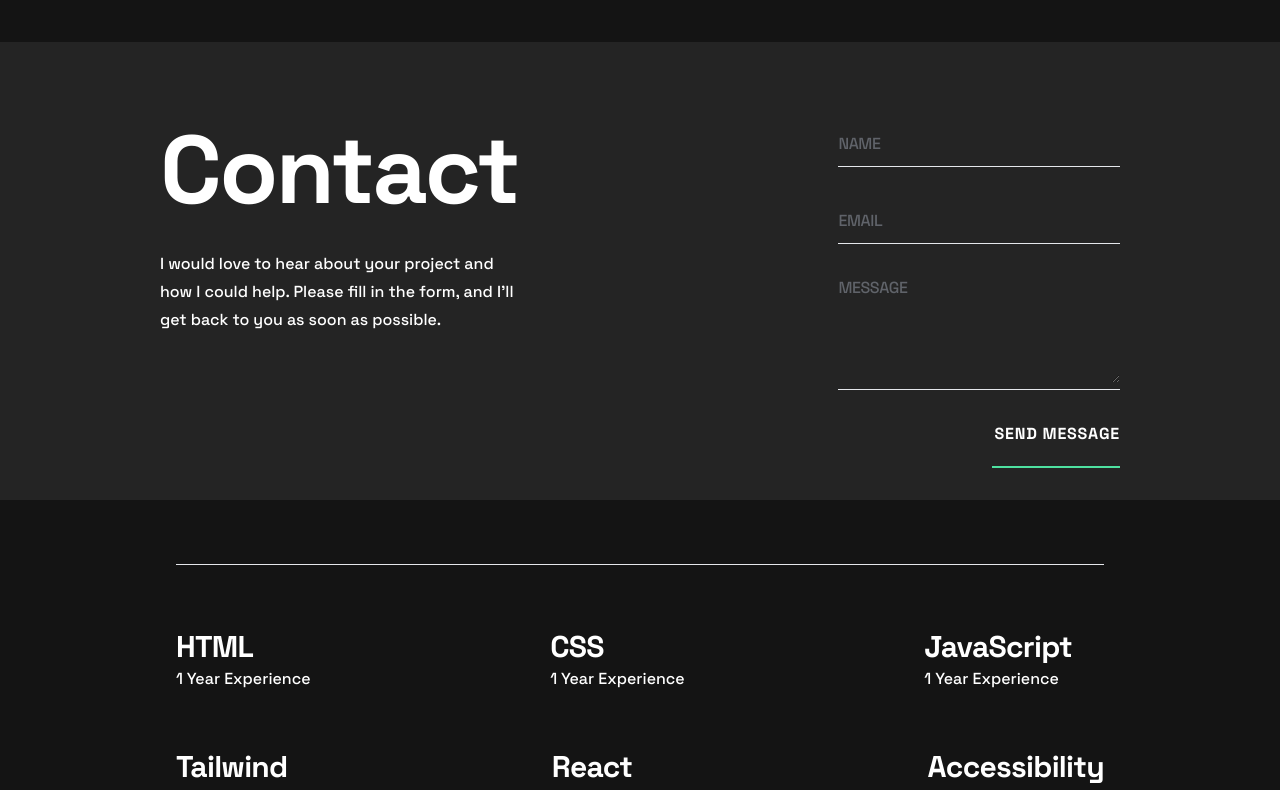
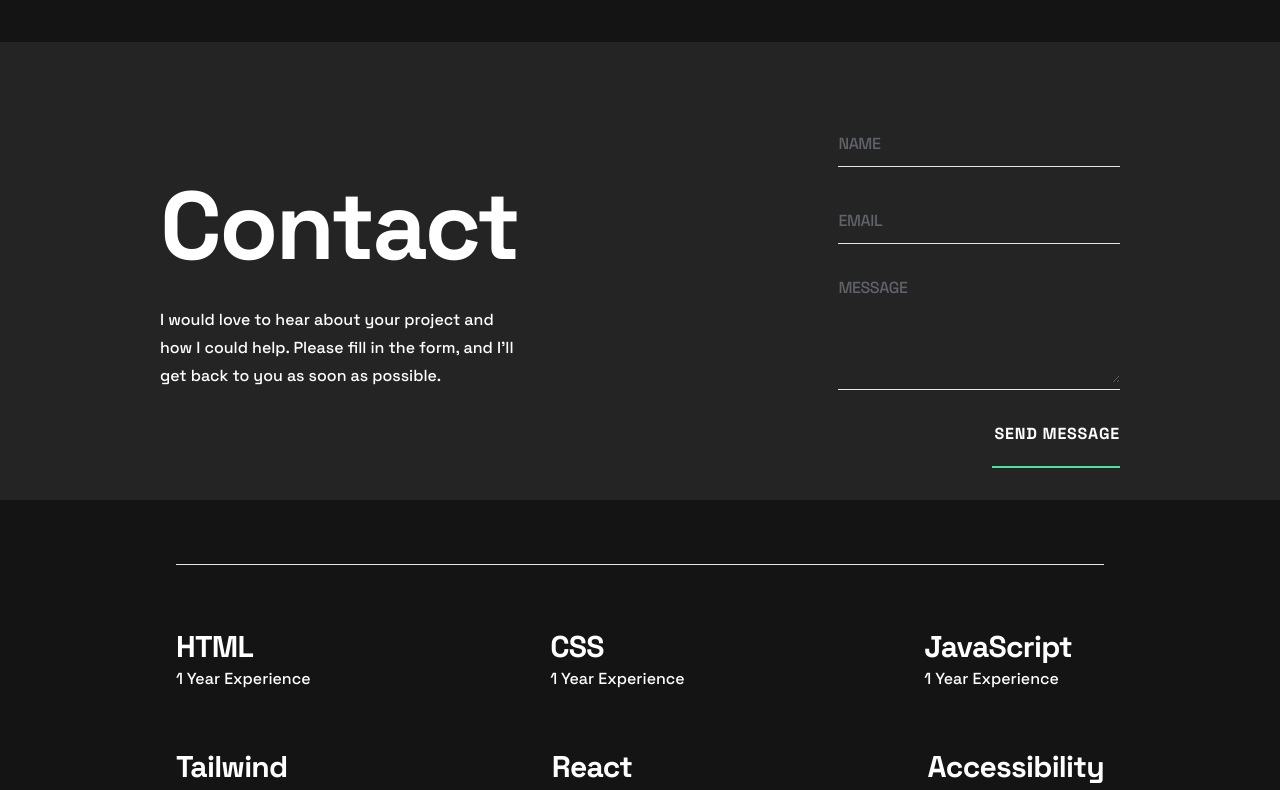
Before and after one commit to MundiaNderi/single-page, a React (Vite) app: page / in a window 1280 px wide. Shown: the part 820-1610 px from the top of the page. Built offline with nearby package versions, Linux system fonts and the light colour scheme.

Commit message:
Contact spacing

```diff
--- a/src/Contact.jsx
+++ b/src/Contact.jsx
@@ -6,7 +6,7 @@ export default function Contact() {
     <>
     <div className="contactForm flex flex-col md:flex-row mt-14 md:mt-32 justify-center md:justify-normal">
       <div className="md:w-1/2 mx-4 md:mx-40  md:mt-20 ">
-        <h2 className="font-space md:text-8xl leading-88 text-center md:text-left text-4xl font-bold leading-40 tracking-tight">Contact</h2>
+        <h2 className="font-space sm:mt-14 md:text-8xl leading-88 text-center md:text-left text-4xl font-bold leading-40 tracking-tight">Contact</h2>
         <p className="text-white font-space text-base font-medium leading-7 mt-5 md:mt-8 justify-center items-center md:justify-normal">
             I would love to hear about your project and how I could help. Please fill in the form, and I’ll get back to you as soon as possible.</p>
       </div>
```
